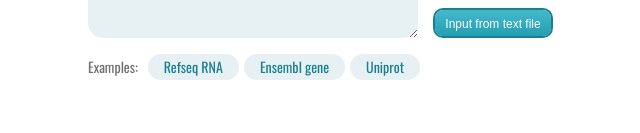
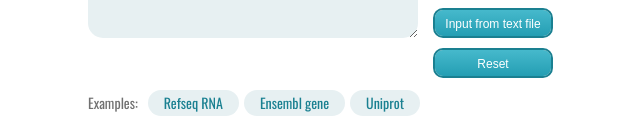
Before and after one commit to togoid/togoid-converter, a Next.js app: page / in a window 1280 px wide. Shown: the part 243-376 px from the top of the page, without its empty margins (318-958 px from the left). Built offline with nearby package versions, Linux system fonts and the light colour scheme; no server answers.

Commit message:
Change move Reset button

```diff
--- a/components/Explore.js
+++ b/components/Explore.js
@@ -29,10 +29,6 @@ const Explore = (props) => {
       props.setPreviousRoute(r);
     }
     return r;
-  };
-
-  const handleReset = () => {
-    props.restartExplore();
   };
 
   const handleIdDownload = async (database, routeIndex) => {
@@ -98,9 +94,6 @@ const Explore = (props) => {
                   <span className="text">Try keeping route</span>
                 </label>
               </div>
-              <button onClick={handleReset} className="button_clear">
-                Clear
-              </button>
             </div>
           )}
           <div className="panel__inner">
--- a/components/IdInput.js
+++ b/components/IdInput.js
@@ -41,6 +41,10 @@ const IdInput = (props) => {
     e.target.value = "";
   };
 
+  const handleReset = () => {
+    props.restartExplore();
+  };
+
   return (
     <div className="input_area">
       <form onSubmit={handleSubmit} className="textarea">
@@ -76,6 +80,12 @@ const IdInput = (props) => {
             ref={inputRef}
             style={{ display: "none" }}
             onChange={readTextFile}
+          />
+          <input
+            className="button_small"
+            type="button"
+            value="Reset"
+            onClick={handleReset}
           />
         </div>
       </form>
--- a/components/Navigate.js
+++ b/components/Navigate.js
@@ -34,10 +34,6 @@ const Navigate = (props) => {
     props.setRoute(r);
     props.setOffsetRoute(j);
     return r;
-  };
-
-  const handleReset = () => {
-    props.restartExplore();
   };
 
   const handleIdDownload = async (database, routeIndex, j) => {
@@ -89,13 +85,6 @@ const Navigate = (props) => {
     <div className="explore navigate">
       <div className="drawing_area">
         <div className="panel">
-          {props.databaseNodesList && props.databaseNodesList.length > 0 && (
-            <div className="panel__button">
-              <button onClick={handleReset} className="button_clear">
-                Clear
-              </button>
-            </div>
-          )}
           <div className="panel__inner">
             <div className="explore">
               <ArrowArea arrows={props.candidatePaths}>
--- a/pages/index.js
+++ b/pages/index.js
@@ -672,6 +672,7 @@ const Home = () => {
           dbCatalogue={dbCatalogue}
           tryKeepRoute={tryKeepRoute}
           isKeepRouteChecked={isKeepRouteChecked}
+          restartExplore={restartExplore}
         />
         <div className="drawing_area">
           <TabWrapper activeTab={activeTab} changeIndexTab={changeIndexTab} />
@@ -681,7 +682,6 @@ const Home = () => {
               candidatePaths={candidatePaths}
               route={route}
               setRoute={setRoute}
-              restartExplore={restartExplore}
               ids={ids}
               dbCatalogue={dbCatalogue}
               dbConfig={dbConfig}
@@ -697,7 +697,6 @@ const Home = () => {
               candidatePaths={candidatePaths}
               route={route}
               setRoute={setRoute}
-              restartExplore={restartExplore}
               ids={ids}
               dbCatalogue={dbCatalogue}
               dbConfig={dbConfig}
```
